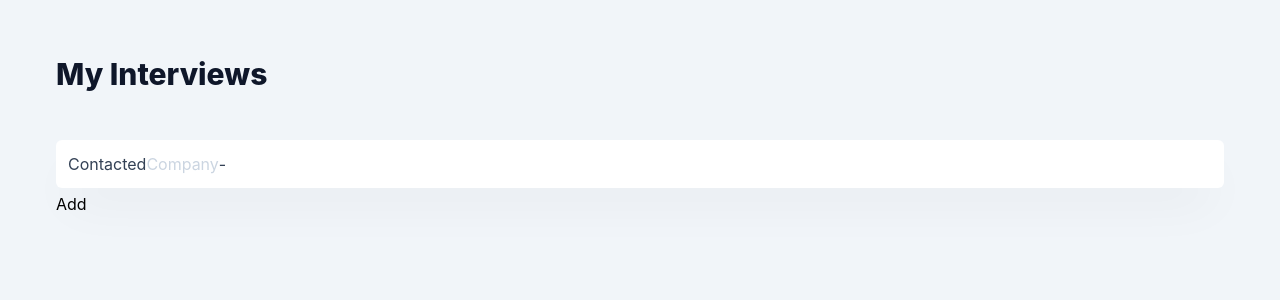
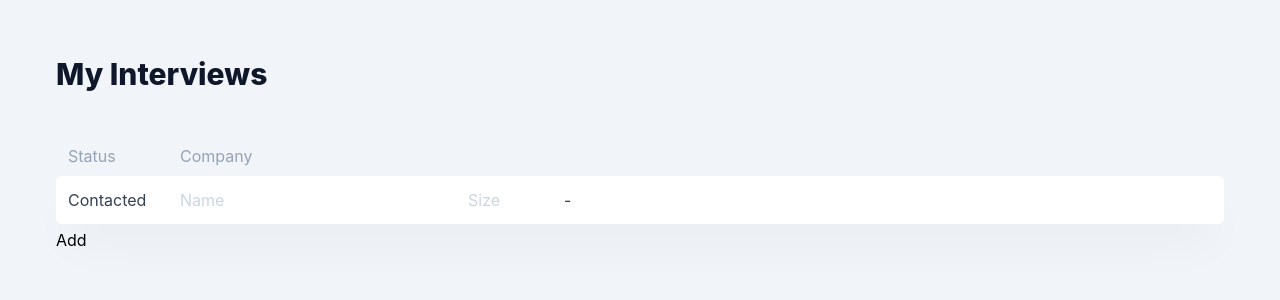
Before and after one commit to XandruDavid/job-interview-tracker, a React (Create React App) app: page / in a window 1280 px wide. Both pictures are taken after a click on the button "Add". Shown: the top 300 px of the page. Built offline with nearby package versions, Linux system fonts and the light colour scheme.

Commit message:
feat(list): added header and styling fields

```diff
--- a/src/components/InterviewsList/InterviewsList.tsx
+++ b/src/components/InterviewsList/InterviewsList.tsx
@@ -1,5 +1,6 @@
 import React from "react";
 import { useWorkspaceStore } from "../../store/store";
+import { InterviewsListHeader } from "./InterviewsListHeader";
 import { InterviewLine } from "./InterviewsListLine";
 
 export const InterviewsList = () => {
@@ -9,6 +10,7 @@ export const InterviewsList = () => {
     return (
         <div className="p-14">
             <h1 className="mb-12 text-3xl text-slate-900 font-extrabold">{workspaceName}</h1>
+            <InterviewsListHeader />
             {interviews.map((interview) => (
                 <InterviewLine key={interview.id} interview={interview} />
             ))}
--- a/src/components/InterviewsList/InterviewsListField.tsx
+++ b/src/components/InterviewsList/InterviewsListField.tsx
@@ -2,7 +2,10 @@ import React from "react";
 
 type InterviewFieldProps = {
     label: string;
-    value: string;
+    value: string | null;
+    className?: React.HTMLAttributes<HTMLDivElement>["className"];
 };
 
-export const InterviewField = ({ label, value }: InterviewFieldProps) => (value ? <span>{value}</span> : <span className="text-slate-300">{label}</span>);
+export const InterviewField = ({ label, value, className }: InterviewFieldProps) => (
+    <div className={`inline-block ${className}`}>{value ? <span>{value}</span> : <span className="text-slate-300">{label}</span>}</div>
+);
--- /dev/null
+++ b/src/components/InterviewsList/InterviewsListHeader.tsx
@@ -0,0 +1,6 @@
+import React from "react";
+
+export const InterviewsListHeader = () => <div className="my-1 px-3 py-1 text-slate-400">
+    <div className="inline-block w-28">Status</div>
+    <div className="inline-block w-[24rem]">Company</div>
+</div>;
--- a/src/components/InterviewsList/InterviewsListLine.tsx
+++ b/src/components/InterviewsList/InterviewsListLine.tsx
@@ -12,8 +12,9 @@ export const InterviewLine = ({ interview }: InterviewLineProps) => {
 
     return (
         <div key={interview.id} className="my-1 rounded-md p-3 shadow-light-xl bg-white text-slate-700">
-            <InterviewField label="" value={interview.status} />
-            <InterviewField label="Company" value={interview.company.name} />
+            <InterviewField label="" value={interview.status} className="w-28"/>
+            <InterviewField label="Name" value={interview.company.name} className="w-72" />
+            <InterviewField label="Size" value={interview.company.size} className="w-24" />
             <button onClick={() => deleteInterview(interview.id)}>-</button>
         </div>
     );
```
Also changed, not shown: 1 other file (tests, documents, lock files or other folders).
